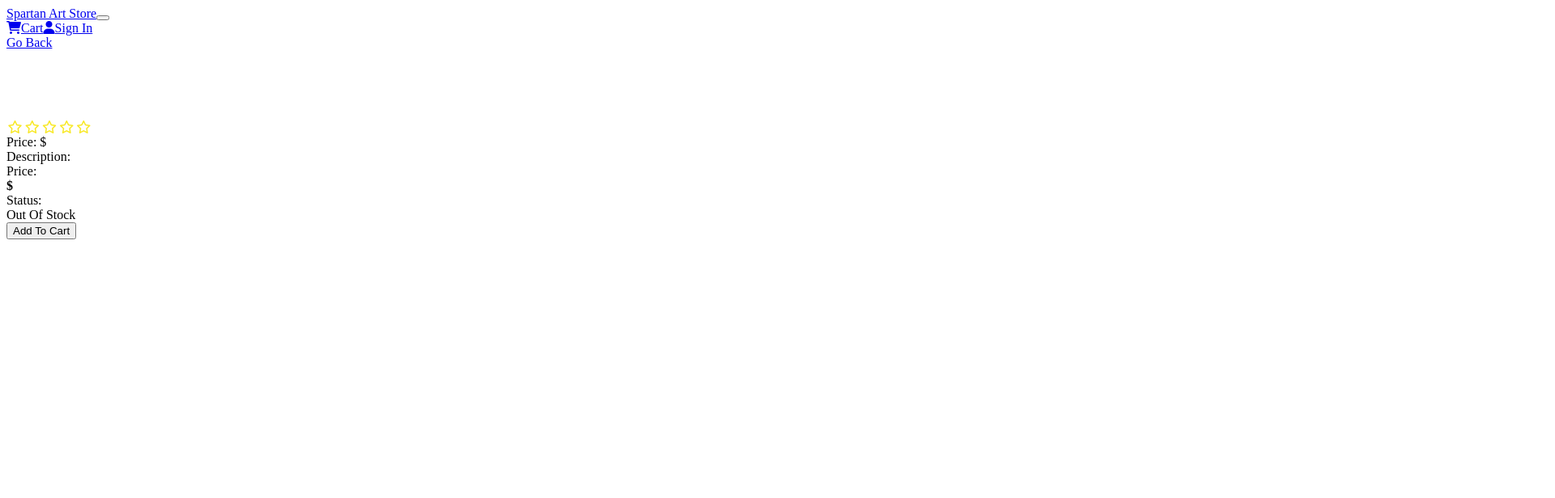
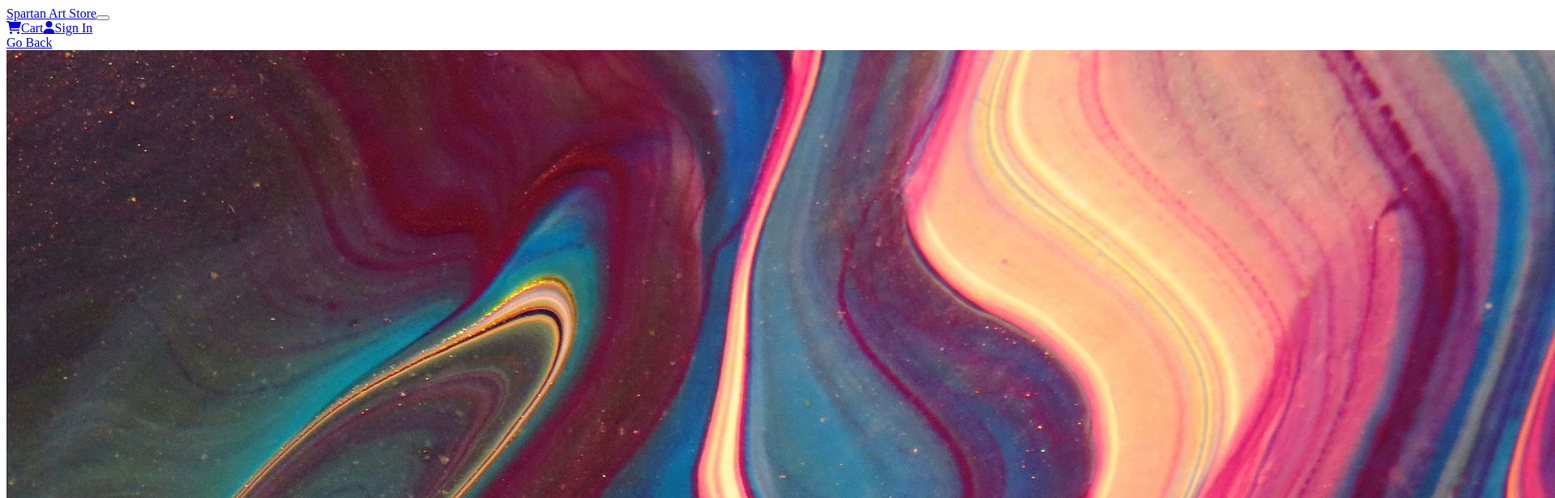
Before and after one commit to ChieuAnh-Nguyen/artstore, a React (Create React App) app in the folder frontend/: page /product/1 in a window 1280 px wide. Shown: the top 616 px of the page at 81% size, 1920 px wide, since content can reach past the window. Built offline with nearby package versions, Linux system fonts and the light colour scheme; no server answers; the HTML template or start-up script is replaced by a standard one.

Commit message:
image now shows up on each product page

```diff
--- a/frontend/src/screens/ProductScreen.js
+++ b/frontend/src/screens/ProductScreen.js
@@ -1,24 +1,14 @@
-import React, { useState, useEffect } from "react"
-import axios from "axios"
-import { Row, Col, Image, ListGroup, Card, Button } from "react-bootstrap"
-import { Link, useParams} from "react-router-dom"
-import Rating from "../components/Rating"
-import products from "../products"
 
+import React, { useState, useEffect } from "react";
+import axios from "axios";
+import { Link, useParams } from "react-router-dom";
+import { Row, Col, Image, ListGroup, Card, Button } from "react-bootstrap";
+import Rating from "../components/Rating";
+import products from "../products";
 
 const ProductScreen = () => {
   const { id } = useParams();
-  const [product, setProduct] = useState({});
-
-  useEffect(() => {
-    const fetchproduct = async () => {
-      const { data } = await axios.get(`/api/products/${id}`);
-      setProduct(data);
-    };
-
-    fetchproduct();
-  }, []);
-
+  const product = products.find((p) => p._id === id)
   return (
     <>
       <Link className="btn btn-light my-3" to="/">
@@ -80,5 +70,4 @@ const ProductScreen = () => {
     </>
   );
 };
-
 export default ProductScreen
```
